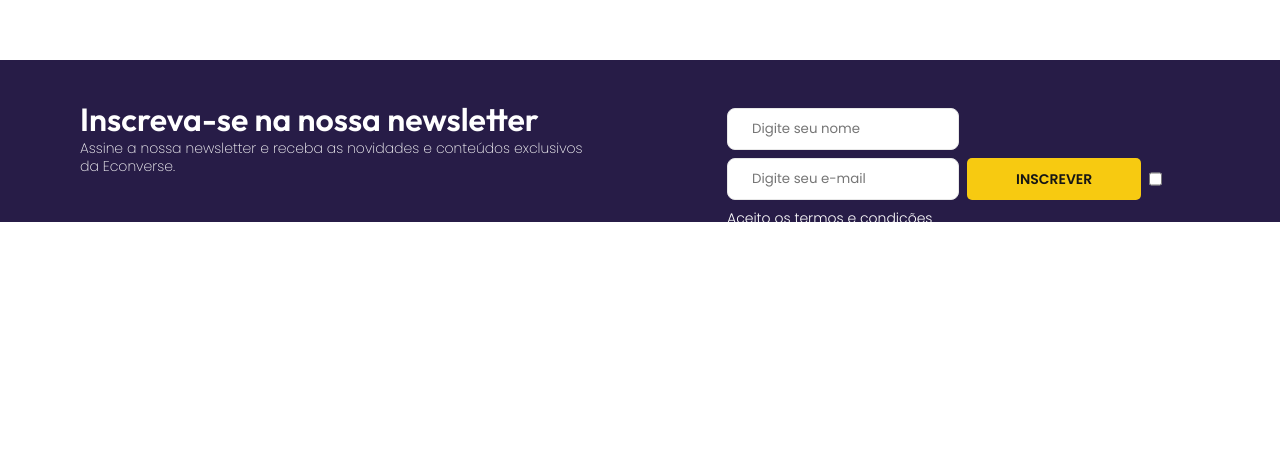
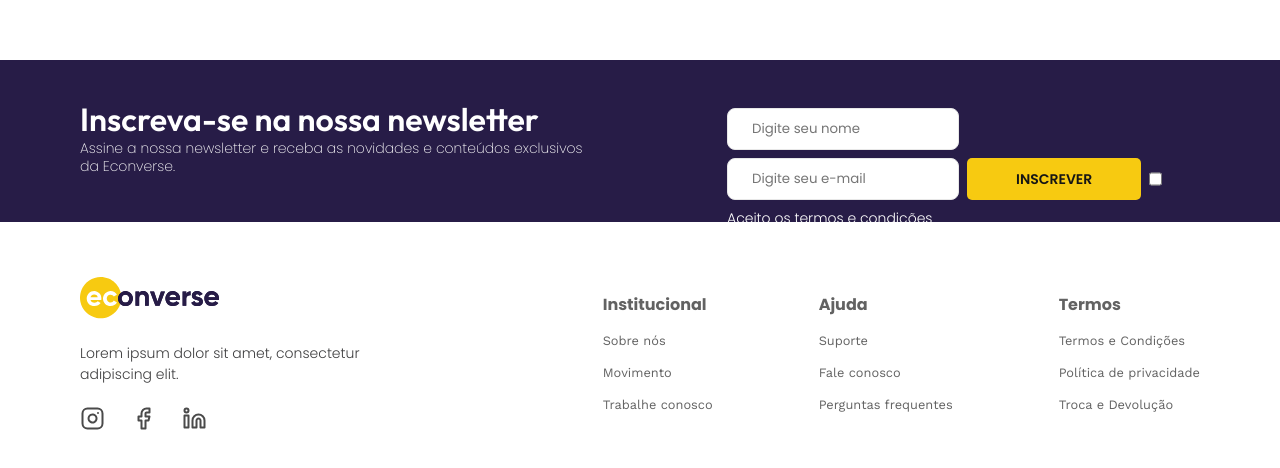
Before and after one commit to Jaete/teste-front-end-econverse, a Next.js app in the folder test-front-end-econverse/: page / in a window 1280 px wide. Shown: the part 4037-4505 px from the top of the page. Built offline with nearby package versions, Linux system fonts and the light colour scheme; no server answers.

Commit message:
feat: add about section

```diff
--- /dev/null
+++ b/test-front-end-econverse/src/components/about/About.module.scss
@@ -0,0 +1,40 @@
+.container {
+    display: inline-flex;
+    width: 100%;
+    height: 16.6rem;
+    padding: 2.625rem 5rem;
+    align-items: center;
+
+    .social {
+        display: inline-flex;
+        flex-direction: column;
+        justify-content: center;
+        gap: 1.5rem;
+        background-color: white;
+        width: 22.1rem;
+        height: 9.94rem;
+
+        p{
+            color: var(--Preto, #3F3F40);
+            font-size: 0.875rem;
+            font-style: normal;
+            font-weight: 300;
+            line-height: normal;
+        }
+    }
+
+    .about {
+        display: inline-flex;
+        flex-direction: row;
+        justify-content: space-between;
+        background-color: white;
+        width: 39.4rem;
+        height: 7.25rem;
+    }
+
+    .divider {
+        border: rgba(40, 40, 40, 0.18);
+        width: 12.375rem;
+        transform: rotate(90deg);
+    }
+}
--- /dev/null
+++ b/test-front-end-econverse/src/components/about/About.tsx
@@ -0,0 +1,37 @@
+import FooterLinks from '../footerLinks/FooterLinks'
+import EconverseLogo from '../logo/Logo'
+import SocialLinks from '../socialLinks/SocialLinks'
+import styles from './About.module.scss'
+
+export default function About(){
+    return (
+        <section className={styles.container}>
+            <span className={styles.social}>
+                <EconverseLogo />
+                <p>Lorem ipsum dolor sit amet, consectetur adipiscing elit.</p>
+                <SocialLinks />
+            </span>
+            <hr className={styles.divider}/>
+            <span className={styles.about}>
+                <FooterLinks
+                    title='Institucional'
+                    first={{name: 'Sobre nós'}}
+                    second={{name: 'Movimento'}}
+                    third={{name: 'Trabalhe conosco'}}
+                />
+                <FooterLinks
+                    title='Ajuda'
+                    first={{name: 'Suporte'}}
+                    second={{name: 'Fale conosco'}}
+                    third={{name: 'Perguntas frequentes'}}
+                />
+                <FooterLinks
+                    title='Termos'
+                    first={{name: 'Termos e Condições'}}
+                    second={{name: 'Política de privacidade'}}
+                    third={{name: 'Troca e Devolução'}}
+                />
+            </span>
+        </section>
+    )
+}
--- a/test-front-end-econverse/src/components/footer/Footer.tsx
+++ b/test-front-end-econverse/src/components/footer/Footer.tsx
@@ -1,3 +1,4 @@
+import About from '../about/About'
 import NewsletterSubscribe from '../newsletterSubscribe/NewsletterSubscribe'
 import styles from './Footer.module.scss'
 
@@ -5,7 +6,7 @@ export default function Footer(){
     return (
         <footer className={styles.container}>
             <NewsletterSubscribe />
-
+            <About />
         </footer>
     )
 }
--- /dev/null
+++ b/test-front-end-econverse/src/components/footerLinks/FooterLinks.module.scss
@@ -0,0 +1,26 @@
+.container {
+    display: inline-flex;
+    flex-direction: column;
+    gap: 1.25rem;
+    height: 7.25rem;
+
+    .title {
+        color: rgba(34, 34, 34, 0.71);
+        font-size: 1rem;
+        font-weight: 700;
+        line-height: 1rem; /* 100% */
+    }
+
+    .links {
+        display: flex;
+        flex-direction: column;
+        gap: 1rem;
+        a {
+            color: rgba(34, 34, 34, 0.71);
+            font-family: "Work Sans";
+            font-size: 0.8rem;
+            font-weight: 400;
+            line-height: 1rem;
+        } /* 114.286% */
+    }
+}
--- /dev/null
+++ b/test-front-end-econverse/src/components/footerLinks/FooterLinks.tsx
@@ -0,0 +1,30 @@
+import styles from './FooterLinks.module.scss'
+
+interface FooterLinksProps {
+    title: string,
+    first?: {
+        name?: string,
+        link?: string,
+    }
+    second?: {
+        name?: string,
+        link?: string,
+    }
+    third?: {
+        name?: string,
+        link?: string,
+    }
+}
+
+export default function FooterLinks({title, first, second, third}: FooterLinksProps) {
+    return (
+        <span className={styles.container}>
+            <p className={styles.title}>{title}</p>
+            <span className={styles.links}>
+                <a href={first?.link}>{first?.name}</a>
+                <a href={second?.link}>{second?.name}</a>
+                <a href={third?.link}>{third?.name}</a>
+            </span>
+        </span>
+    )
+}
--- /dev/null
+++ b/test-front-end-econverse/src/components/icons/FacebookIcon.tsx
@@ -0,0 +1,7 @@
+export default function FacebookIcon() {
+    return (
+        <svg width="25" height="25" viewBox="0 0 25 25" fill="none" xmlns="http://www.w3.org/2000/svg">
+            <path d="M18.5 2.5H15.5C14.1739 2.5 12.9021 3.02678 11.9645 3.96447C11.0268 4.90215 10.5 6.17392 10.5 7.5V10.5H7.5V14.5H10.5V22.5H14.5V14.5H17.5L18.5 10.5H14.5V7.5C14.5 7.23478 14.6054 6.98043 14.7929 6.79289C14.9804 6.60536 15.2348 6.5 15.5 6.5H18.5V2.5Z" stroke="#4A4A4A" stroke-width="2" stroke-linecap="round" stroke-linejoin="round" />
+        </svg>
+    )
+}
--- /dev/null
+++ b/test-front-end-econverse/src/components/icons/InstagramIcon.tsx
@@ -0,0 +1,9 @@
+export default function InstagramIcon() {
+    return (
+        <svg width="25" height="25" viewBox="0 0 25 25" fill="none" xmlns="http://www.w3.org/2000/svg">
+            <path d="M17.5 2.5H7.5C4.73858 2.5 2.5 4.73858 2.5 7.5V17.5C2.5 20.2614 4.73858 22.5 7.5 22.5H17.5C20.2614 22.5 22.5 20.2614 22.5 17.5V7.5C22.5 4.73858 20.2614 2.5 17.5 2.5Z" stroke="#4A4A4A" stroke-width="2" stroke-linecap="round" stroke-linejoin="round" />
+            <path d="M16.5 11.8701C16.6234 12.7023 16.4812 13.5523 16.0937 14.2991C15.7062 15.0459 15.0931 15.6515 14.3416 16.0297C13.5901 16.408 12.7384 16.5397 11.9077 16.406C11.0771 16.2723 10.3097 15.8801 9.71479 15.2852C9.11987 14.6903 8.72768 13.9229 8.59402 13.0923C8.46035 12.2616 8.59202 11.41 8.97028 10.6584C9.34854 9.90691 9.95414 9.2938 10.7009 8.9063C11.4477 8.5188 12.2977 8.37665 13.13 8.50006C13.9789 8.62594 14.7648 9.02152 15.3716 9.62836C15.9785 10.2352 16.3741 11.0211 16.5 11.8701Z" stroke="#4A4A4A" stroke-width="2" stroke-linecap="round" stroke-linejoin="round" />
+            <path d="M18 7H18.01" stroke="#4A4A4A" stroke-width="2" stroke-linecap="round" stroke-linejoin="round" />
+        </svg>
+    )
+}
--- /dev/null
+++ b/test-front-end-econverse/src/components/icons/LinkedinIcon.tsx
@@ -0,0 +1,9 @@
+export default function LinkedinIcon() {
+    return (
+        <svg width="25" height="25" viewBox="0 0 25 25" fill="none" xmlns="http://www.w3.org/2000/svg">
+            <path d="M16.5 8.5C18.0913 8.5 19.6174 9.13214 20.7426 10.2574C21.8679 11.3826 22.5 12.9087 22.5 14.5V21.5H18.5V14.5C18.5 13.9696 18.2893 13.4609 17.9142 13.0858C17.5391 12.7107 17.0304 12.5 16.5 12.5C15.9696 12.5 15.4609 12.7107 15.0858 13.0858C14.7107 13.4609 14.5 13.9696 14.5 14.5V21.5H10.5V14.5C10.5 12.9087 11.1321 11.3826 12.2574 10.2574C13.3826 9.13214 14.9087 8.5 16.5 8.5V8.5Z" stroke="#4A4A4A" stroke-width="2" stroke-linecap="round" stroke-linejoin="round" />
+            <path d="M6.5 9.5H2.5V21.5H6.5V9.5Z" stroke="#4A4A4A" stroke-width="2" stroke-linecap="round" stroke-linejoin="round" />
+            <path d="M4.5 6.5C5.60457 6.5 6.5 5.60457 6.5 4.5C6.5 3.39543 5.60457 2.5 4.5 2.5C3.39543 2.5 2.5 3.39543 2.5 4.5C2.5 5.60457 3.39543 6.5 4.5 6.5Z" stroke="#4A4A4A" stroke-width="2" stroke-linecap="round" stroke-linejoin="round" />
+        </svg>
+    )
+}
--- /dev/null
+++ b/test-front-end-econverse/src/components/socialLinks/SocialLinks.module.scss
@@ -0,0 +1,8 @@
+.container {
+    display: inline-flex;
+    flex-direction: row;
+    align-items: center;
+    gap: 1.625rem;
+    width: 7.75rem;
+    height: 1.5rem;
+}
--- /dev/null
+++ b/test-front-end-econverse/src/components/socialLinks/SocialLinks.tsx
@@ -0,0 +1,14 @@
+import FacebookIcon from '../icons/FacebookIcon'
+import InstagramIcon from '../icons/InstagramIcon'
+import LinkedinIcon from '../icons/LinkedinIcon'
+import styles from './SocialLinks.module.scss'
+
+export default function SocialLinks(){
+    return (
+        <span className={styles.container}>
+            <a><InstagramIcon /></a>
+            <a><FacebookIcon /></a>
+            <a><LinkedinIcon /></a>
+        </span>
+    )
+}
```
